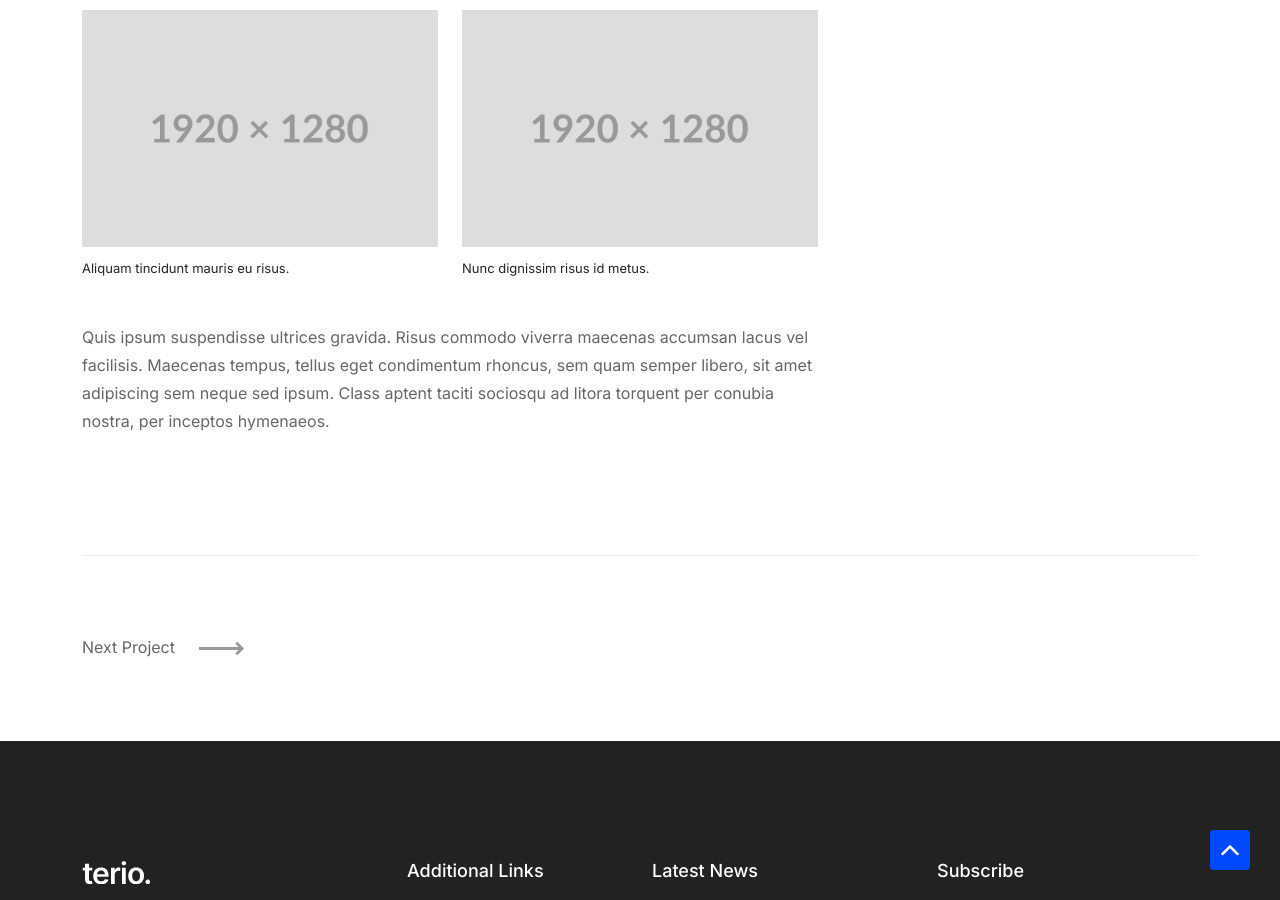
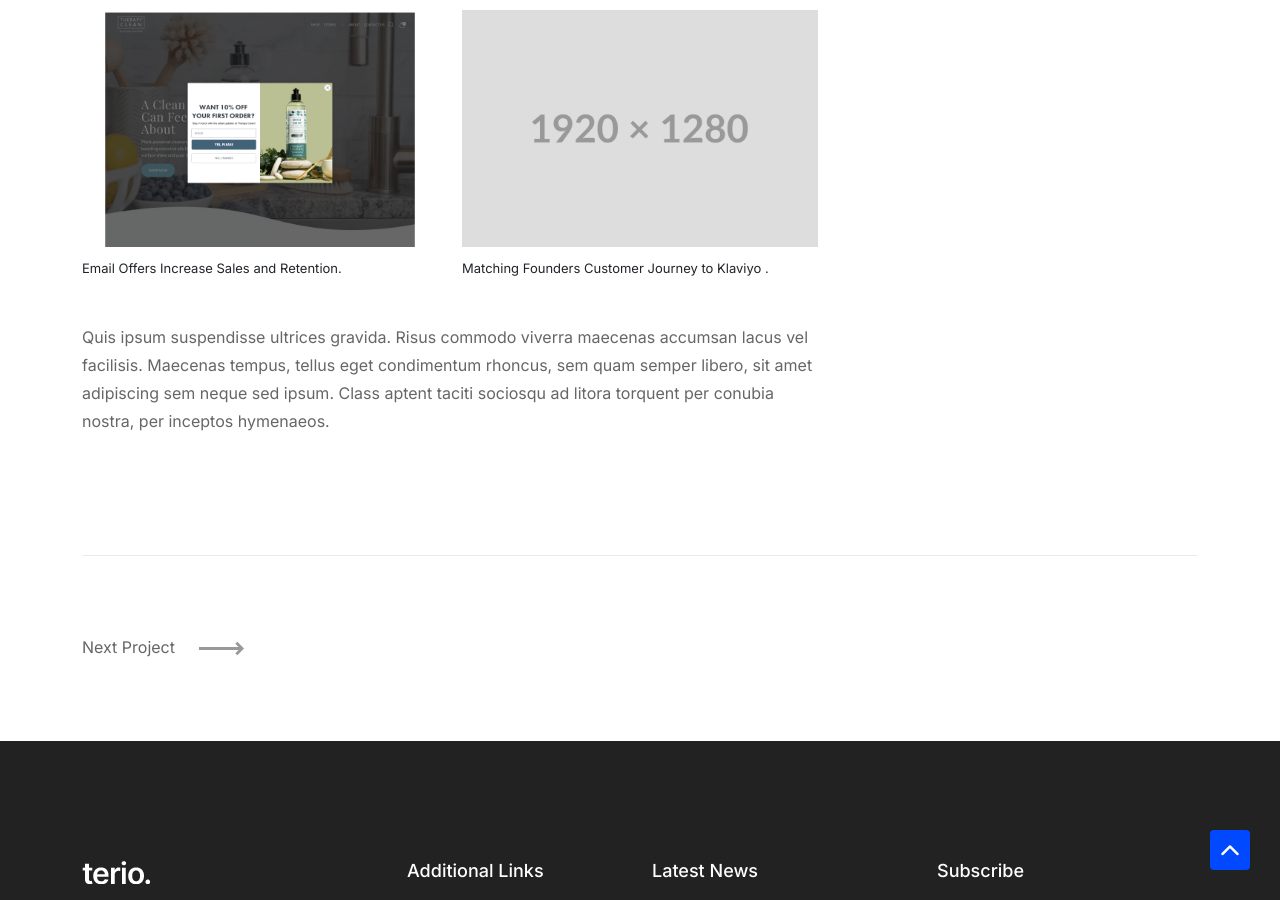
Before and after one commit to swagner2/retentionxt, a Jekyll site: the page built from _works/therapyclean.md, in a window 1280 px wide and 900 px high, scrolled down 1286 px. Built offline with Jekyll 4.4.1, drawn with Linux system fonts in a browser that asks for light colours; a script that is not in the unit is left out.

Commit message:
tc updates

```diff
--- a/_works/therapyclean.md
+++ b/_works/therapyclean.md
@@ -25,10 +25,10 @@ info:
     value: bslthemes.com
 
 images:
-  - label: "Aliquam tincidunt mauris eu risus."
-    image: "assets/img/project-1.jpeg"
+  - label: "Email Offers Increase Sales and Retention."
+    image: "assets/img/therapy-clean-popup.png"
 
-  - label: "Nunc dignissim risus id metus."
+  - label: "Matching Founders Customer Journey to Klaviyo ."
     image: "assets/img/project-5.jpeg"
 
 description2:
```
